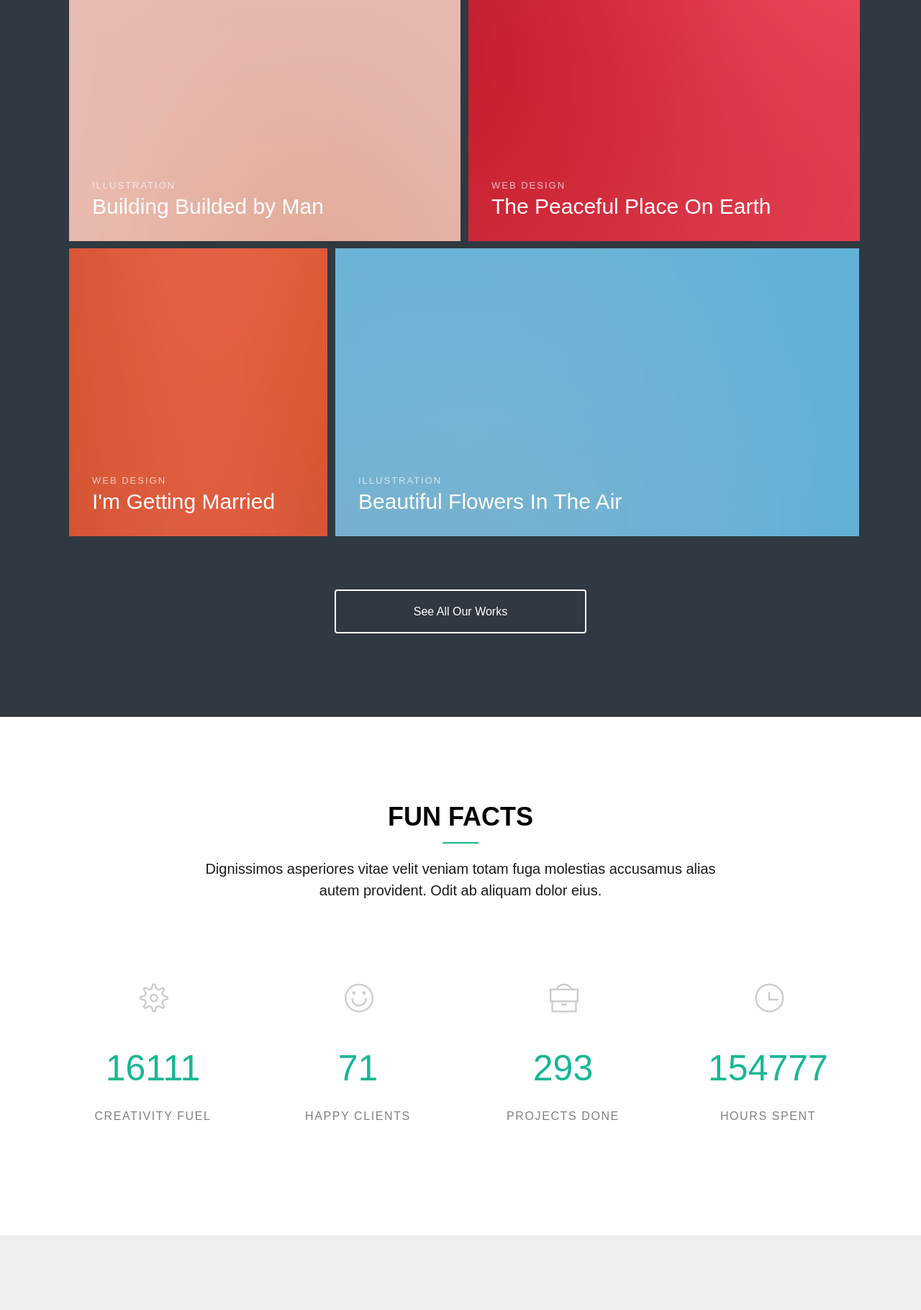
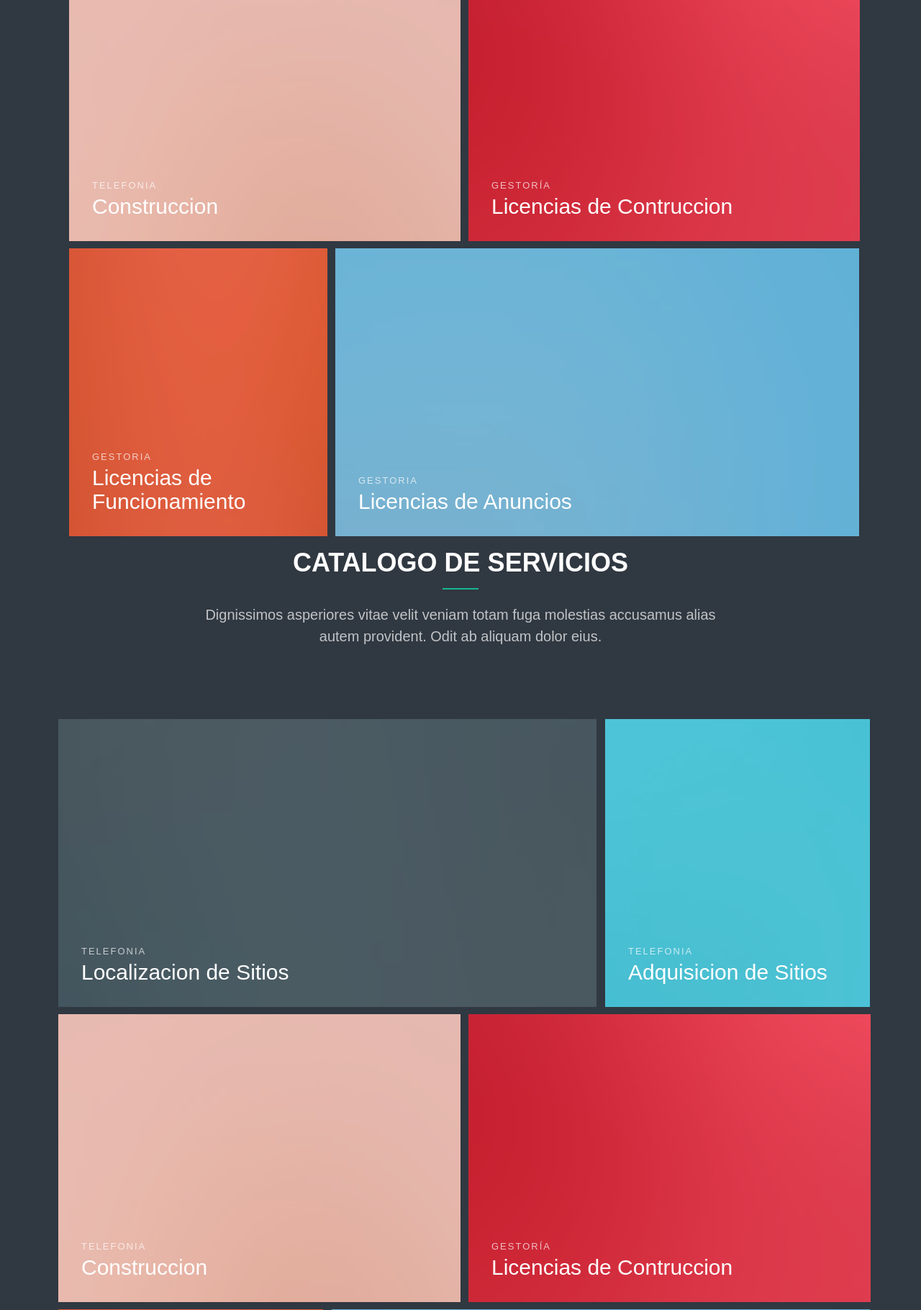
Before and after one commit to AlphaFG00/advrLP, a PHP site: page / in a window 1280 px wide. Shown: the part 2913-4733 px from the top of the page at 72% size. Run offline with PHP 8.4, Linux system fonts and the light colour scheme; style sheets or scripts are compiled from the project's sources; some web fonts are replaced.

Commit message:
Se agregaron los servicios y se duplico la cantidad de espacios para mas servicios

```diff
--- a/index.html
+++ b/index.html
@@ -234,16 +234,16 @@
 						<li class="one-half animate-box" data-animate-effect="fadeIn" style="background-image: url(images/img_3.jpg); ">
 							<a href="#" class="color-3">
 								<div class="case-studies-summary">
-									<span>Illustration</span>
-									<h2>Building Builded by Man</h2>
+									<span>Telefonia</span>
+									<h2>Construccion</h2>
 								</div>
 							</a>
 						</li>
 						<li class="one-half animate-box" data-animate-effect="fadeIn" style="background-image: url(images/img_4.jpg); ">
 							<a href="#" class="color-4">
 								<div class="case-studies-summary">
-									<span>Web Design</span>
-									<h2>The Peaceful Place On Earth</h2>
+									<span>Gestoría</span>
+									<h2>Licencias de Contruccion</h2>
 								</div>
 							</a>
 						</li>
@@ -251,21 +251,83 @@
 						<li class="one-third animate-box" data-animate-effect="fadeIn" style="background-image: url(images/img_5.jpg); ">
 							<a href="#" class="color-5">
 								<div class="case-studies-summary">
-									<span>Web Design</span>
-									<h2>I'm Getting Married</h2>
+									<span>Gestoria</span>
+									<h2>Licencias de Funcionamiento</h2>
 								</div>
 							</a>
 						</li>
 						<li class="two-third animate-box" data-animate-effect="fadeIn" style="background-image: url(images/img_6.jpg); ">
 							<a href="#" class="color-6">
 								<div class="case-studies-summary">
-									<span>Illustration</span>
-									<h2>Beautiful Flowers In The Air</h2>
+									<span>Gestoria</span>
+									<h2>Licencias de Anuncios</h2>
 								</div>
 							</a>
 						</li>
 					</ul>
 				</div>
+				<div class="row">
+				<div class="col-md-8 col-md-offset-2 text-center gtco-heading animate-box">
+					<h2>Catalogo de Servicios</h2>
+					<p>Dignissimos asperiores vitae velit veniam totam fuga molestias accusamus alias autem provident. Odit ab aliquam dolor eius.</p>
+				</div>
+			</div>
+
+			<div class="row row-pb-md">
+				<div class="col-md-12">
+					<ul id="gtco-portfolio-list">
+						<li class="two-third animate-box" data-animate-effect="fadeIn" style="background-image: url(images/img_1.jpg); ">
+							<a href="#" class="color-1">
+								<div class="case-studies-summary">
+									<span>Telefonia</span>
+									<h2>Localizacion de Sitios</h2>
+								</div>
+							</a>
+						</li>
+						<li class="one-third animate-box" data-animate-effect="fadeIn" style="background-image: url(images/img_2.jpg); ">
+							<a href="#" class="color-2">
+								<div class="case-studies-summary">
+									<span>Telefonia</span>
+									<h2>Adquisicion de Sitios</h2>
+								</div>
+							</a>
+						</li>
+
+
+						<li class="one-half animate-box" data-animate-effect="fadeIn" style="background-image: url(images/img_3.jpg); ">
+							<a href="#" class="color-3">
+								<div class="case-studies-summary">
+									<span>Telefonia</span>
+									<h2>Construccion</h2>
+								</div>
+							</a>
+						</li>
+						<li class="one-half animate-box" data-animate-effect="fadeIn" style="background-image: url(images/img_4.jpg); ">
+							<a href="#" class="color-4">
+								<div class="case-studies-summary">
+									<span>Gestoría</span>
+									<h2>Licencias de Contruccion</h2>
+								</div>
+							</a>
+						</li>
+
+						<li class="one-third animate-box" data-animate-effect="fadeIn" style="background-image: url(images/img_5.jpg); ">
+							<a href="#" class="color-5">
+								<div class="case-studies-summary">
+									<span>Gestoria</span>
+									<h2>Licencias de Funcionamiento</h2>
+								</div>
+							</a>
+						</li>
+						<li class="two-third animate-box" data-animate-effect="fadeIn" style="background-image: url(images/img_6.jpg); ">
+							<a href="#" class="color-6">
+								<div class="case-studies-summary">
+									<span>Gestoria</span>
+									<h2>Licencias de Anuncios</h2>
+								</div>
+							</a>
+						</li>
+					</ul>
 			</div>
 
 			<div class="row">
--- a/sass/bootstrap/_glyphicons.scss
+++ b/sass/bootstrap/_glyphicons.scss
@@ -158,7 +158,7 @@
 .glyphicon-resize-vertical        { &:before { content: "\e119"; } }
 .glyphicon-resize-horizontal      { &:before { content: "\e120"; } }
 .glyphicon-hdd                    { &:before { content: "\e121"; } }
-.glyphicon-briefcase              { &:before { content: "\e122"; } }
+.glyphicon-bulllhorn              { &:before { content: "\e122"; } }
 .glyphicon-bell                   { &:before { content: "\e123"; } }
 .glyphicon-certificate            { &:before { content: "\e124"; } }
 .glyphicon-thumbs-up              { &:before { content: "\e125"; } }
```
